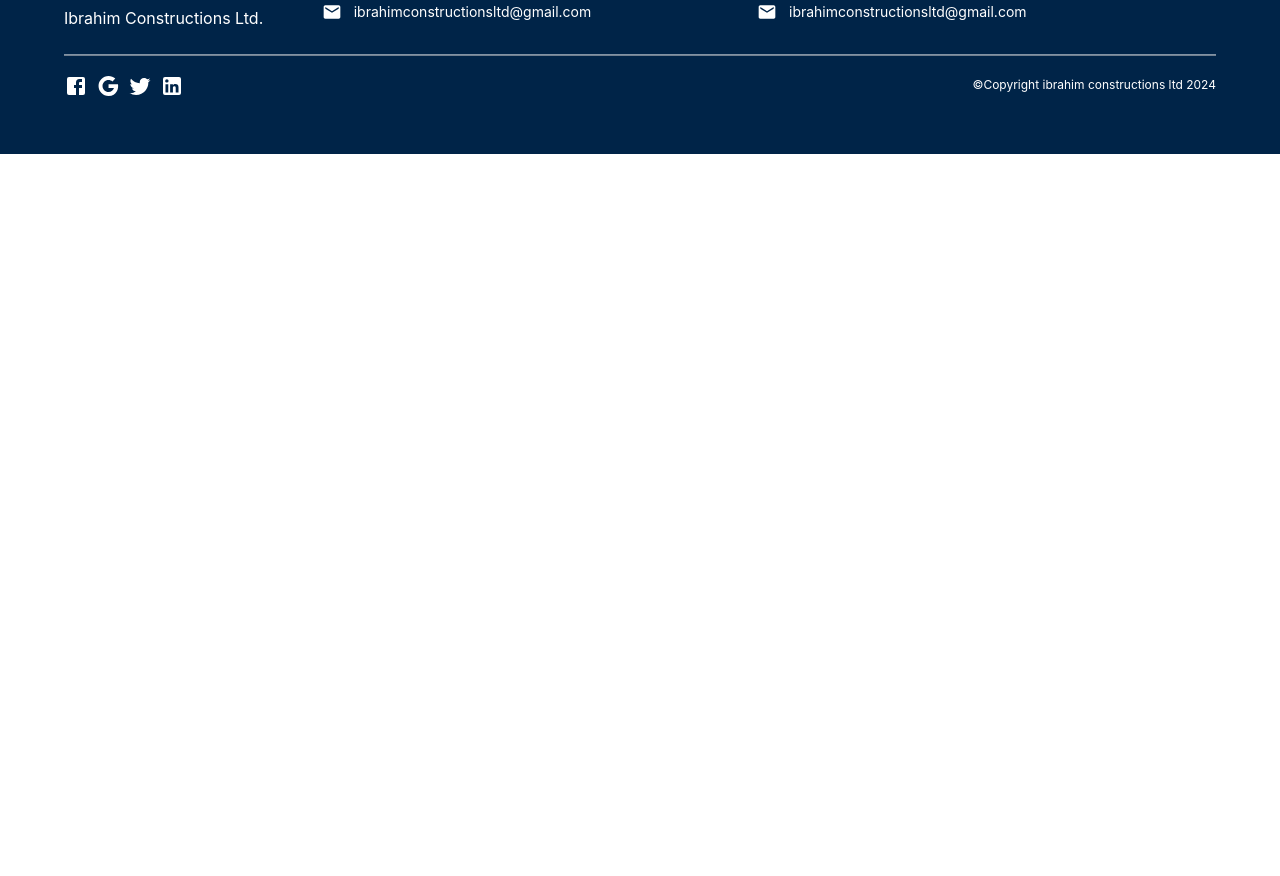
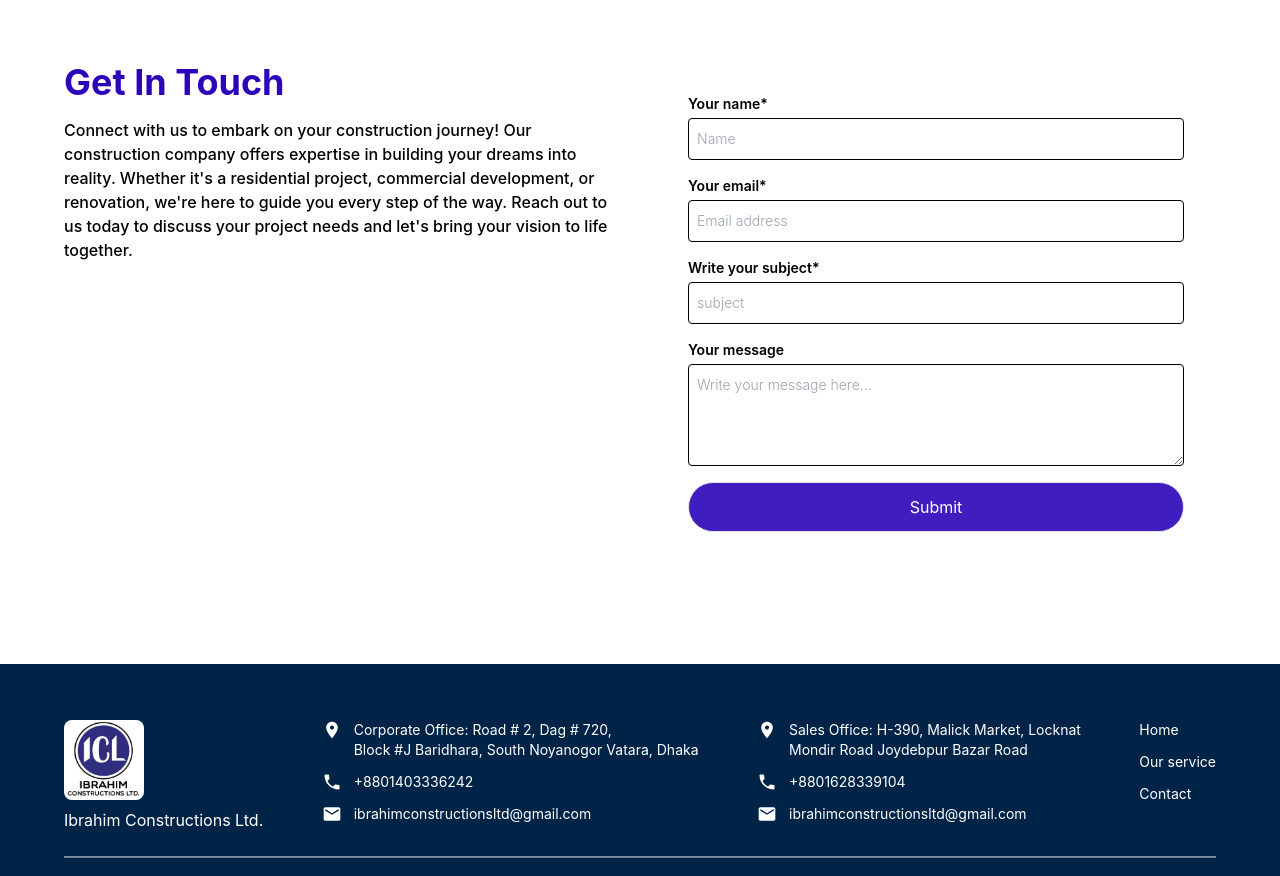
Before and after one commit to Farhad16/ibrahim-construction, a React (Create React App) app: page /contact-us in a window 1280 px wide. Shown: the part 1898-2774 px from the top of the page. Before the commit the page ends 2052 px from the top, so only its background shows below. Built offline with nearby package versions, Linux system fonts and the light colour scheme.

Commit message:
Contact us page is ready

```diff
--- a/package.json
+++ b/package.json
@@ -17,8 +17,10 @@
     "framer-motion": "^11.0.25",
     "react": "^18.2.0",
     "react-dom": "^18.2.0",
+    "react-hook-form": "^7.51.2",
     "react-router-dom": "^6.22.3",
     "react-scripts": "5.0.1",
+    "react-toastify": "^10.0.5",
     "swiper": "^11.1.0",
     "twind": "^0.16.19",
     "typescript": "^4.9.5",
--- /dev/null
+++ b/src/components/contact/EmailSection.tsx
@@ -0,0 +1,132 @@
+import { useState } from "react";
+import { useForm } from "react-hook-form";
+import { toast } from "react-toastify";
+import FormInput from "../shared/FormInput";
+
+const EmailSection = () => {
+  const [loading, setLoading] = useState(false);
+  const {
+    register,
+    handleSubmit,
+    formState: { errors },
+    setError,
+    reset,
+  } = useForm({
+    defaultValues: {
+      email: "",
+      name: "",
+      message: "",
+      subject: "",
+    },
+  });
+
+  const onSubmit = async (values: any) => {
+    setLoading(true);
+    try {
+      if (!values.name) {
+        setError("name", { type: "manual", message: "The name is required" });
+      }
+
+      if (!values.subject) {
+        setError("subject", {
+          type: "manual",
+          message: "The subject is required",
+        });
+      }
+
+      if (!values.email) {
+        setError("email", {
+          type: "manual",
+          message: "The email is required",
+        });
+      }
+
+      if (!values.email || !values.name || !values.subject) {
+        return;
+      }
+      // if (res) {
+      //   toast.success(
+      //     "Thanks for your message, We will get back to you asap.",
+      //     {
+      //       position: "top-right",
+      //       autoClose: 3000,
+      //     }
+      //   );
+      // }
+      reset();
+    } catch (error) {
+      console.error("Error submitting form:", error);
+      toast.error("An error occurred. Please try again later.", {
+        position: "top-right",
+        autoClose: 3000,
+      });
+      reset();
+    } finally {
+      setLoading(false);
+    }
+  };
+
+  return (
+    <div className="w-full flex flex-col relative">
+      <div className="grid gap-8 grid-cols-1 md:grid-cols-2">
+        <div className="flex flex-col justify-start">
+          <h2 className="font-bold text-2xl sm:text-4xl capitalize text-global leading-[80%]">
+            Get in touch
+          </h2>
+          <p className="font-medium text-sm sm:text-base mt-4">
+            Connect with us to embark on your construction journey! Our
+            construction company offers expertise in building your dreams into
+            reality. Whether it's a residential project, commercial development,
+            or renovation, we're here to guide you every step of the way. Reach
+            out to us today to discuss your project needs and let's bring your
+            vision to life together.
+          </p>
+        </div>
+        <form
+          className="shadow-f w-full flex flex-col gap-4 p-6 sm:p-8 rounded bg-light-100"
+          onSubmit={handleSubmit(onSubmit)}
+        >
+          <FormInput
+            label="Your name*"
+            name="name"
+            placeholder="Name"
+            register={{ ...register("name") }}
+            errors={errors}
+          />
+          <FormInput
+            label="Your email*"
+            name="email"
+            placeholder="Email address"
+            register={{ ...register("email") }}
+            errors={errors}
+          />
+          <FormInput
+            label="Write your subject*"
+            name="subject"
+            placeholder="subject"
+            register={{ ...register("subject") }}
+            errors={errors}
+          />
+
+          <FormInput
+            name="message"
+            label="Your message"
+            textarea={true}
+            register={{ ...register("message") }}
+            errors={errors}
+          />
+
+          <button
+            disabled={loading}
+            type="submit"
+            className="text-white bg-global bg-opacity-90 focus:outline-none outline-none group flex items-center border border-1.5 justify-center rounded-full transition duration-300 py-[10px] px-[32px] w-full min-w-[150px] min-h-[50px]"
+          >
+            Submit
+          </button>
+        </form>
+      </div>
+    </div>
+  );
+};
+
+export default EmailSection;
--- a/src/components/shared/Footer.tsx
+++ b/src/components/shared/Footer.tsx
@@ -76,7 +76,24 @@ const Footer = () => {
 
       <div className="flex flex-col items-center justify-center mt-6 w-full">
         <Divider className="bg-white bg-opacity-50 w-full h-[2px]" />
-        <FooterLinks />
+        <div className="flex flex-col sm:flex-row sm:flex-wrap items-center justify-between w-full mt-4 gap-2">
+          <FooterLinks />
+          <small className="text-xs capitalize">
+            &#xA9; {new Date().getFullYear()} ibrahim constructions ltd. All
+            rights reserved
+          </small>
+
+          <div className="flex flex-col">
+            <Link
+              target="_blank"
+              to="https://farhad-portfolio.vercel.app/"
+              className="focus:no-underline hover:underline no-underline text-white font-semibold text-xs capitalize text-gray-300"
+            >
+              Designed & Developed by
+              <span className="text-white"> Farhad</span>
+            </Link>
+          </div>
+        </div>
       </div>
     </div>
   );
--- a/src/components/shared/FooterLinks.tsx
+++ b/src/components/shared/FooterLinks.tsx
@@ -25,11 +25,6 @@ const icons = [
 ];
 const FooterLinks = ({ isMobile }: { isMobile?: boolean }) => {
   return (
-    <div
-      className={`flex flex-col sm:flex-row items-center justify-between w-full mt-4 gap-2 ${
-        isMobile && "!justify-center"
-      }`}
-    >
     <div className="flex items-center gap-2">
       {icons.map((obj, idx) => (
         <Link key={idx} to={obj.link}>
@@ -39,12 +34,6 @@ const FooterLinks = ({ isMobile }: { isMobile?: boolean }) => {
         </Link>
       ))}
     </div>
-      {!isMobile && (
-        <small className="text-xs">
-          &#xA9;Copyright ibrahim constructions ltd {new Date().getFullYear()}
-        </small>
-      )}
-    </div>
   );
 };
 
--- /dev/null
+++ b/src/components/shared/FormInput.tsx
@@ -0,0 +1,58 @@
+import React from "react";
+
+const FormInput = ({
+  name,
+  placeholder,
+  label,
+  textarea,
+  errors,
+  defaultValue,
+  register,
+}: any) => {
+  const error = errors[name];
+
+  return (
+    <div className="w-full">
+      {textarea ? (
+        <div className="flex flex-col">
+          <label className="font-semibold text-black mb-1 text-sm">
+            {label}
+          </label>
+          <div className="flex flex-col">
+            <textarea
+              defaultValue={defaultValue}
+              placeholder="Write your message here..."
+              className={`w-full text-sm border rounded px-2 py-2.5 focus:outline-global focus:outline-offset-0 boder-2 bg-transparent placeholder:font-light placeholder:text-sm ${
+                error ? "border-[#FDA29B]" : "border-black"
+              }`}
+              rows="4"
+              {...register}
+            />
+            {error && (
+              <span className="text-red-500 text-xs mt-1">{error.message}</span>
+            )}
+          </div>
+        </div>
+      ) : (
+        <div className="flex flex-col">
+          <label className="font-semibold text-black mb-1 text-sm">
+            {label}
+          </label>
+          <input
+            type="text"
+            className={`focus:shadow text-sm w-full border rounded px-2 py-2.5 focus:outline-global focus:outline-offset-0 boder-2 bg-transparent placeholder:font-light placeholder:text-sm ${
+              error ? "border-[#FDA29B]" : "border-black"
+            }`}
+            placeholder={placeholder}
+            {...register}
+          />
+          {error && (
+            <span className="text-red-500 text-xs mt-1">{error.message}</span>
+          )}
+        </div>
+      )}
+    </div>
+  );
+};
+
+export default FormInput;
--- a/src/components/shared/Navbar.tsx
+++ b/src/components/shared/Navbar.tsx
@@ -81,7 +81,7 @@ const Navbar = () => {
           initial={{ width: scroll ? "100%" : "50%" }}
           animate={{ width: scroll ? "100%" : "50%" }}
           transition={{ duration: 0.5, easing: "easeOut" }}
-          className={`hidden md:flex items-center min-h-[70px] absolute right-0 top-[80%] zIdx ${
+          className={`hidden md:flex items-center min-h-[70px] absolute right-0 top-[80%] zIdx shadow-md ${
             scroll
               ? "!fixed !top-0 w-full bg-white text-global scrollNav justify-between"
               : "clip w-1/2 bg-global text-white justify-end"
--- a/src/index.css
+++ b/src/index.css
@@ -21,8 +21,8 @@ code {
 }
 
 *::-webkit-scrollbar {
-  width: 6px;
-  height: 6px;
+  width: 10px;
+  height: 10px;
 }
 
 *::-webkit-scrollbar-track {
@@ -30,6 +30,5 @@ code {
 }
 
 *::-webkit-scrollbar-thumb {
-  background: rgba(138, 138, 138);
-  border-radius: 20px;
+  background: rgb(109, 109, 109);
 }
--- a/src/pages/Contact.tsx
+++ b/src/pages/Contact.tsx
@@ -2,6 +2,7 @@ import React from "react";
 import { visitingCards } from "../constance/people";
 import Card from "../components/contact/Card";
 import Communication from "../components/contact/Communication";
+import EmailSection from "../components/contact/EmailSection";
 
 const Contact = () => {
   return (
@@ -21,7 +22,7 @@ const Contact = () => {
 
       <Communication />
 
-      <div className="flex flex-col py-[60px] sm:py-[100px]">
+      <div className="flex flex-col py-[60px] sm:py-[100px] bg-slate-50">
         <div className="px-8 sm:px-16">
           <h2 className="font-bold text-2xl sm:text-4xl capitalize text-global leading-[80%]">
             Management Contacts
@@ -29,10 +30,14 @@ const Contact = () => {
           <div className="divider my-[30px]" />
         </div>
         <div className="grid grid-cols-1 sm:grid-cols-2 xl:grid-cols-3 gap-6 sm:gap-8 px-8 sm:px-16">
-          {visitingCards.map((card) => (
-            <Card key={card.name} {...card} />
+          {visitingCards.map((card, index) => (
+            <Card key={card.name} {...card} idx={index} />
           ))}
         </div>
+      </div>
+
+      <div className="py-[60px] sm:py-[100px] px-8 sm:px-16">
+        <EmailSection />
       </div>
     </div>
   );
--- a/src/styles/homepage.css
+++ b/src/styles/homepage.css
@@ -16,3 +16,9 @@
   box-shadow: 8px 8px 14px 0 rgba(0, 0, 0, 0.25),
     -8px -8px 12px 0 rgba(255, 255, 255, 0.8);
 }
+
+.shadow-f {
+  box-shadow: 4px 6px 20px 6px rgba(0, 0, 0, 0.2),
+    -6px -6px 5px -1px rgb(255 255 255 / 70%);
+  transition: all 0.3s ease-in-out;
+}
--- a/tailwind.config.js
+++ b/tailwind.config.js
@@ -9,6 +9,12 @@ module.exports = {
       backgroundColor: {
         global: "#2c05b8",
       },
+      outlineColor: {
+        global: "#2c05b8",
+      },
+      borderColor: {
+        global: "#2c05b8",
+      },
     },
   },
   plugins: [],
```
Also changed, not shown: src/components/contact/Card.tsx (+9 -3 lines), src/components/contact/Communication.tsx (+30 -9 lines), 1 other file (tests, documents, lock files or other folders). Lines whose indentation alone changed are shown as unchanged.
